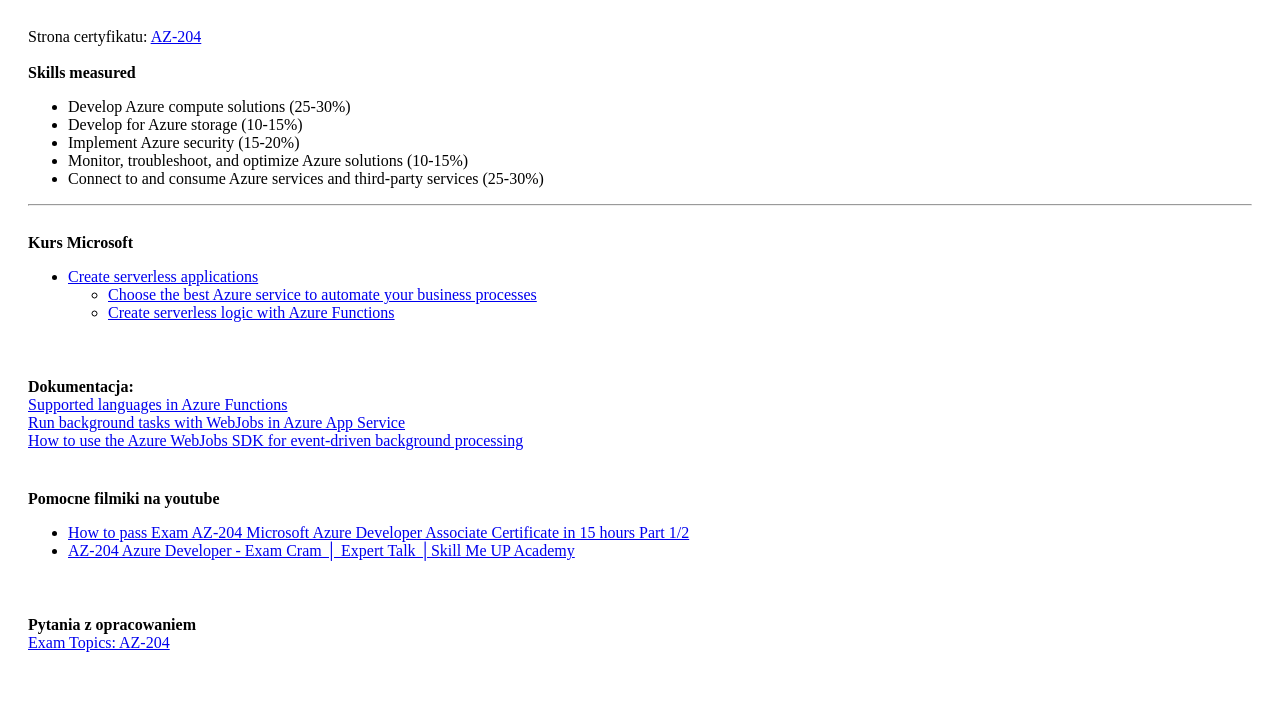
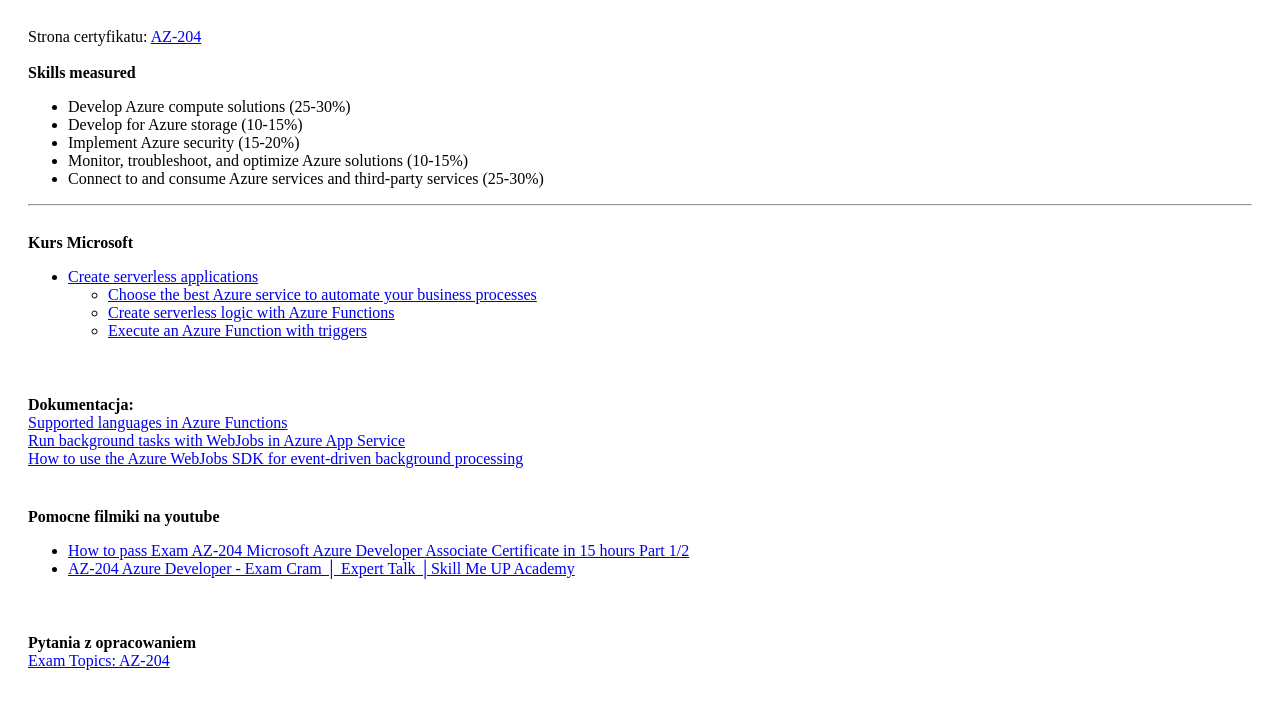
Before and after one commit to Rawenvoys/AZ204, a plain HTML site: page index.html in a window 1280 px wide. Drawn offline with Linux system fonts and the light colour scheme.

Commit message:
azure-functions

```diff
--- a/index.html
+++ b/index.html
@@ -39,7 +39,7 @@
 				<ul>
 					<li><a href="https://docs.microsoft.com/en-us/learn/modules/choose-azure-service-to-integrate-and-automate-business-processes/">Choose the best Azure service to automate your business processes</a></li>
 					<li><a href="https://docs.microsoft.com/en-us/learn/modules/create-serverless-logic-with-azure-functions/">Create serverless logic with Azure Functions</a></li>
-
+					<li><a href="https://docs.microsoft.com/en-us/learn/modules/execute-azure-function-with-triggers/">Execute an Azure Function with triggers</a></li>
 				</ul>
 			</li>
 		</ul>
```
Also changed, not shown: Images/AzureFunctionTriggers.PNG (added).
